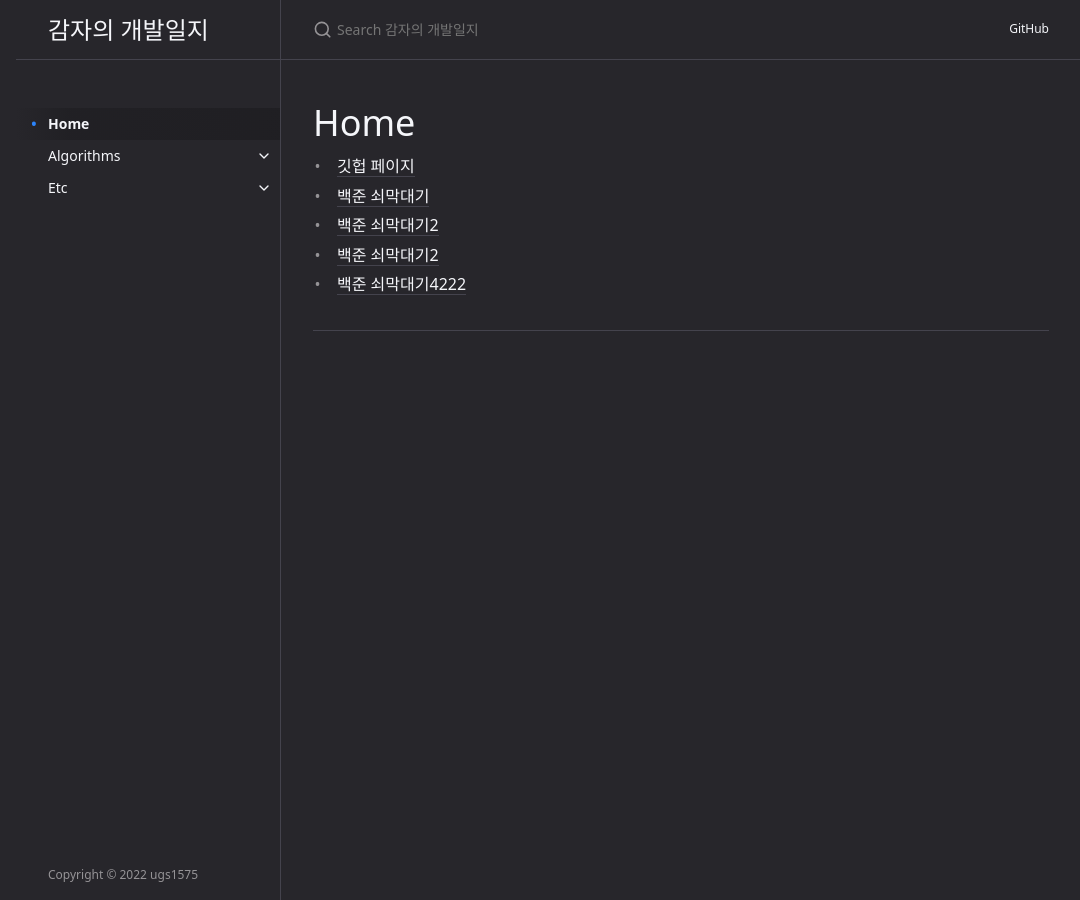
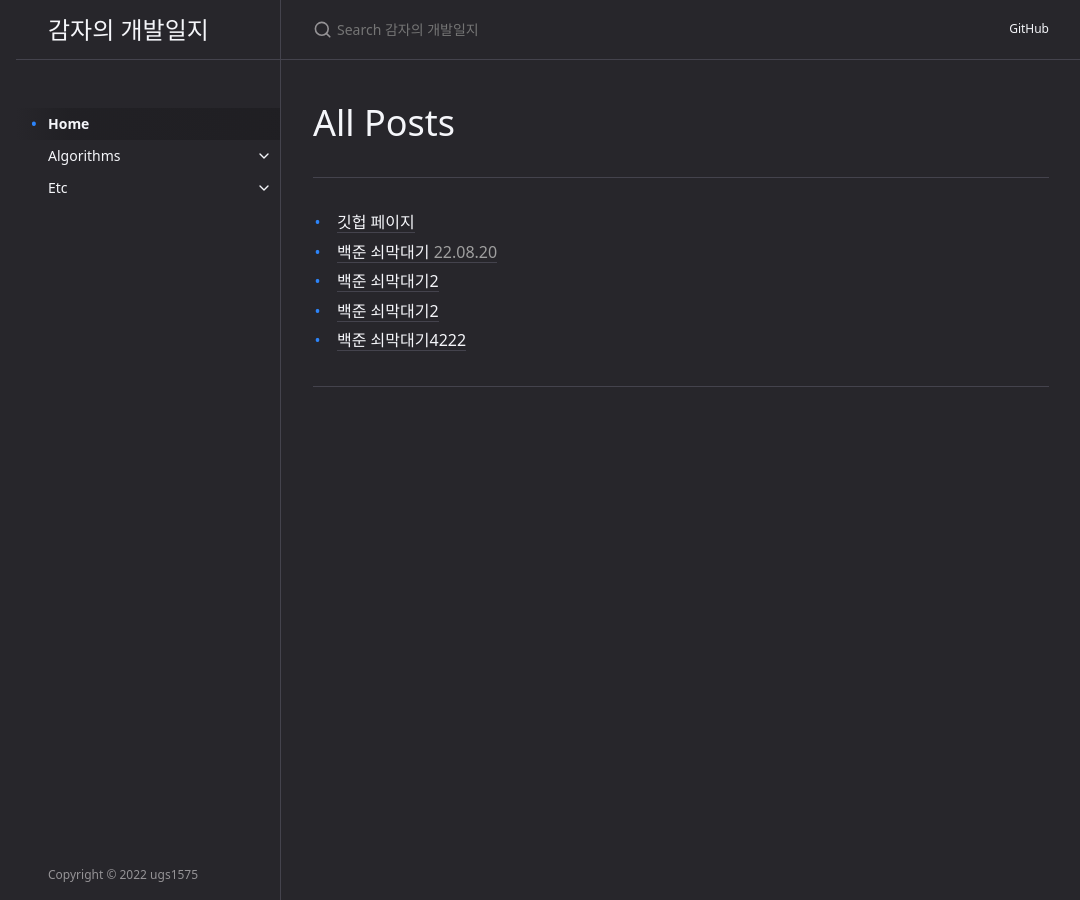
Before and after one commit to ugs1575/ugs1575.github.io, a Jekyll site: the page built from index.md, in a window 1280 px wide. Shown: the whole page, without its empty margins (91-1171 px from the left). Built offline with Jekyll 4.4.1, drawn with Linux system fonts in a browser that asks for light colours.

Commit message:
fix: 포스트 리스트에 날짜 표시되도록 수정

```diff
--- a/_layouts/default.html
+++ b/_layouts/default.html
@@ -153,27 +153,18 @@ layout: table_wrappers
         {% else %}
           {{ content }}
         {% endif %}
-
-          {% if page.url == "/" %}
-              <ul>
-                {% for post in site.html_pages %}
-                {% assign postDepth = post.url | split: "/" %}
-                {% if postDepth.size >= 4 %}
-                    <li>
-                      <a href="{{ post.url }}">{{ post.title }}</a>
-                    </li>
-                    {% endif %}
-                {% endfor %}
-              </ul>
-          {% endif %}
-
         {% if page.has_children == true and page.has_toc != false %}
           <hr>
           <h2 class="text-delta">Table of contents</h2>
           <ul>
             {% for child in toc_list %}
               <li id="child-overview">
-                <a href="{{ child.url | relative_url }}">{{ child.title }}</a>{% if child.summary %} - {{ child.summary }}{% endif %}
+                <a href="{{ child.url | relative_url }}">{{ child.title }}
+                  {% if child.last_modified_at %}
+                  <span style="color: #a1a1a1fc;">{{ child.last_modified_at }}</span>
+                  {% endif %}
+                 </a>
+                 {% if child.summary %} - {{ child.summary }}{% endif %}
               </li>
             {% endfor %}
           </ul>
--- a/_layouts/home.html
+++ b/_layouts/home.html
@@ -3,3 +3,19 @@ layout: default
 ---
 
 {{ content }}
+<hr>
+<ul>
+{% for post in site.html_pages %}
+<!-- {{ post }} -->
+{% assign postDepth = post.url | split: "/" %}
+{% if postDepth.size >= 4 %}
+    <li id="child-overview">
+        <a href="{{ post.url }}">{{ post.title }}
+            {% if post.last_modified_at %}
+            <span style="color: #a1a1a1fc;">{{ post.last_modified_at }}</span>
+            {% endif %}
+        </a>
+    </li>
+    {% endif %}
+{% endfor %}
+</ul>
--- a/docs/algorithms/SteelStick.md
+++ b/docs/algorithms/SteelStick.md
@@ -2,4 +2,5 @@
 layout: default
 title: 백준 쇠막대기
 parent: Algorithms
+last_modified_at: "22.08.20"
 ---
--- a/index.md
+++ b/index.md
@@ -1,9 +1,9 @@
 ---
-layout: default
+layout: home
 title: Home
 nav_order: 1
 description: "최근 작업한 페이지 리스트"
 permalink: /
 ---
 
-# Home
+# All Posts
```
